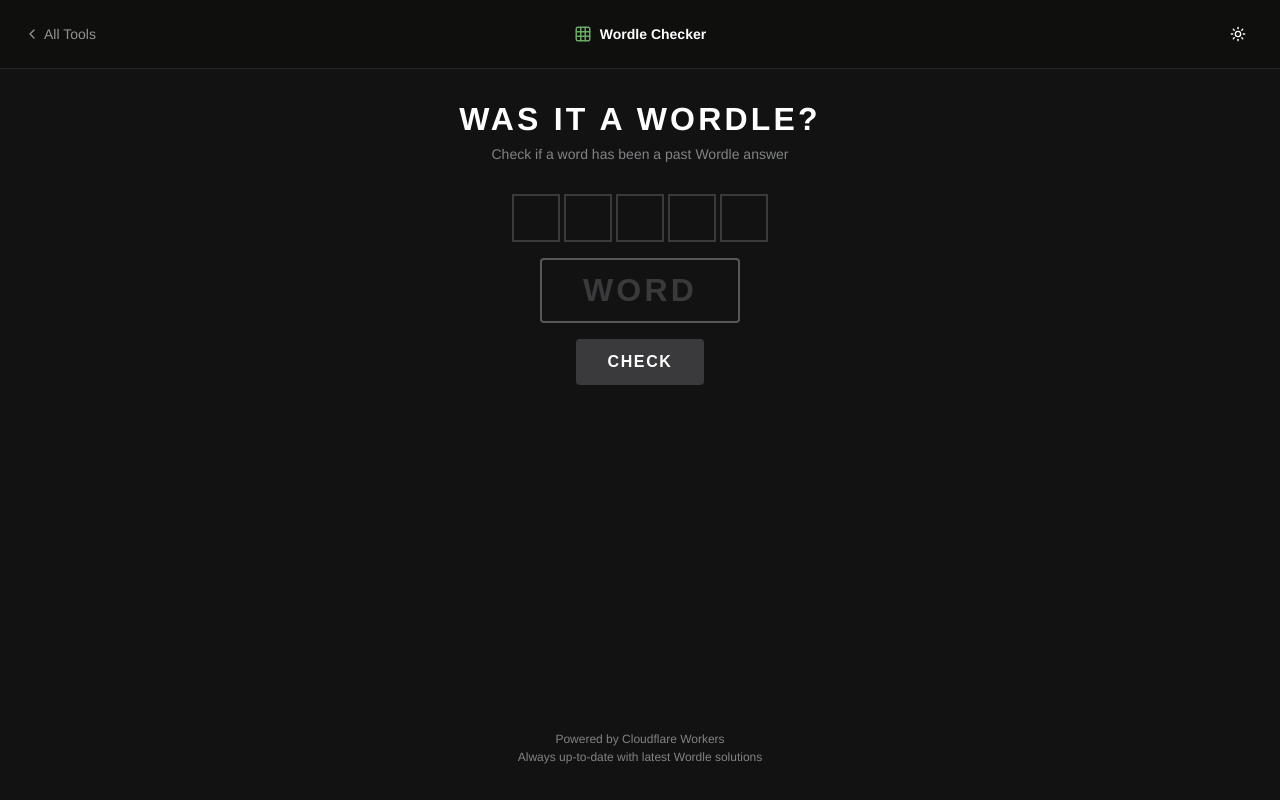
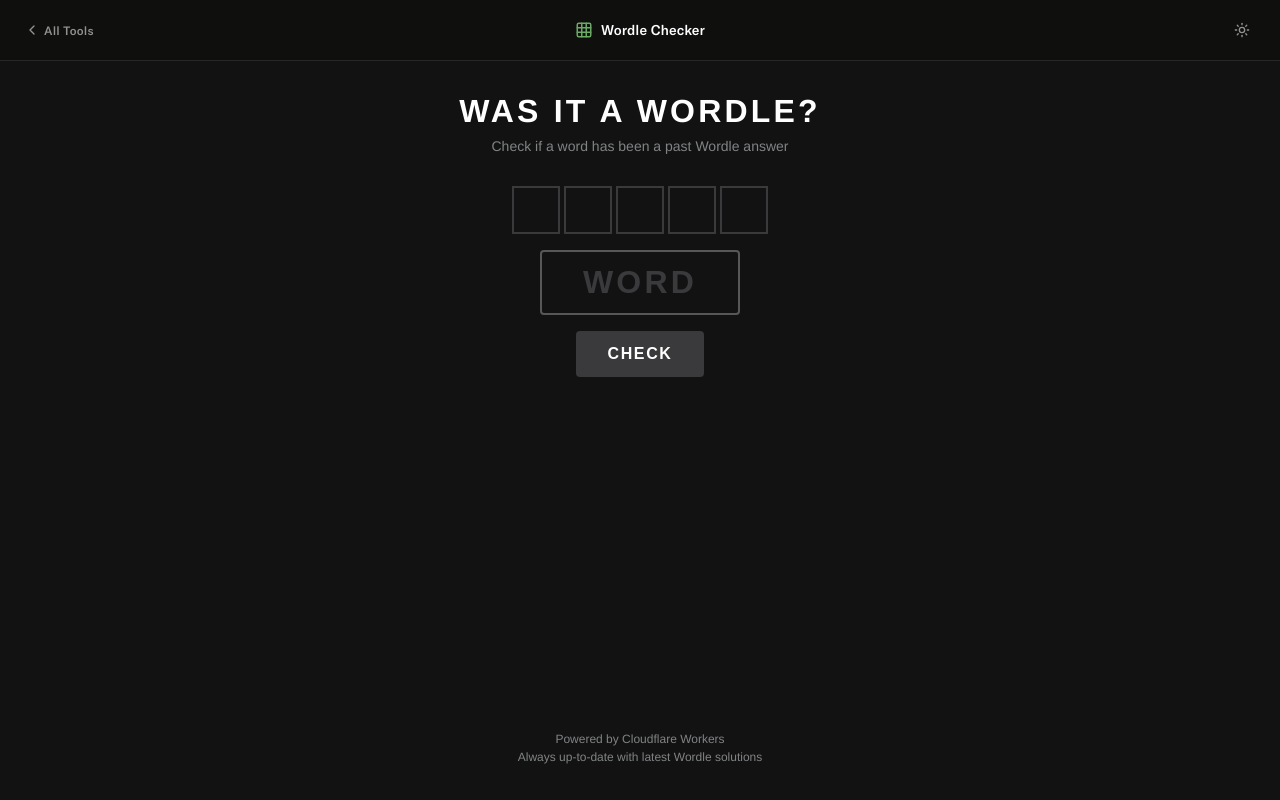
Before and after one commit to panoptican/atomic-tools, a website: page wordle-checker/index.html in a window 1280 px wide. Drawn offline with Linux system fonts and the light colour scheme.

Commit message:
Standardize wordle-checker top bar with GT America font and focus outlines

```diff
--- a/wordle-checker/index.html
+++ b/wordle-checker/index.html
@@ -5,6 +5,14 @@
   <meta name="viewport" content="width=device-width, initial-scale=1.0">
   <title>Wordle Answer Checker</title>
   <style>
+    @font-face {
+      font-family: "GT America";
+      src: url("../assets/fonts/GT-America-Standard-Medium.woff2") format("woff2"),
+           url("../assets/fonts/GT-America-Standard-Medium.woff") format("woff");
+      font-display: swap;
+      font-weight: 500;
+    }
+
     * {
       box-sizing: border-box;
       margin: 0;
@@ -53,22 +61,31 @@
       border-bottom: 1px solid rgba(255, 255, 255, 0.1);
       background: #0f0f0e;
       color: #fff;
+      font-family: "GT America", system-ui, sans-serif;
     }
 
     .back-link {
       justify-self: start;
-      display: flex;
+      display: inline-flex;
       align-items: center;
       gap: 0.25rem;
       color: rgba(255, 255, 255, 0.55);
       text-decoration: none;
-      font-size: 0.875rem;
+      font-family: "GT America", system-ui, sans-serif;
+      font-size: 0.75rem;
       font-weight: 500;
+      letter-spacing: 0.02em;
       transition: color 0.2s;
     }
 
     .back-link:hover {
       color: #fff;
+    }
+
+    .back-link:focus-visible {
+      outline: 2px solid #6aaa64;
+      outline-offset: 2px;
+      border-radius: 2px;
     }
 
     .back-link svg {
@@ -78,11 +95,13 @@
 
     .tool-title {
       grid-column: 2;
+      min-width: 0;
       display: inline-flex;
       align-items: center;
       gap: 0.5rem;
+      font-family: "GT America", system-ui, sans-serif;
       font-size: 0.875rem;
-      font-weight: 600;
+      font-weight: 500;
       letter-spacing: 0;
       color: #fff;
       white-space: nowrap;
@@ -92,12 +111,14 @@
       width: 1.125rem;
       height: 1.125rem;
       color: #6aaa64;
+      flex: 0 0 auto;
     }
 
     .theme-toggle {
+      grid-column: 3;
       justify-self: end;
-      width: 2.25rem;
-      height: 2.25rem;
+      width: 1.75rem;
+      height: 1.75rem;
       display: inline-flex;
       align-items: center;
       justify-content: center;
@@ -105,13 +126,19 @@
       border: 0;
       border-radius: 9999px;
       background: transparent;
-      color: #fff;
+      color: rgba(255, 255, 255, 0.55);
       cursor: pointer;
-      transition: background 0.2s;
+      transition: background 0.15s, color 0.15s;
     }
 
     .theme-toggle:hover {
       background: rgba(255, 255, 255, 0.08);
+      color: #fff;
+    }
+
+    .theme-toggle:focus-visible {
+      outline: 2px solid #6aaa64;
+      outline-offset: 2px;
     }
 
     .theme-toggle svg {
```
